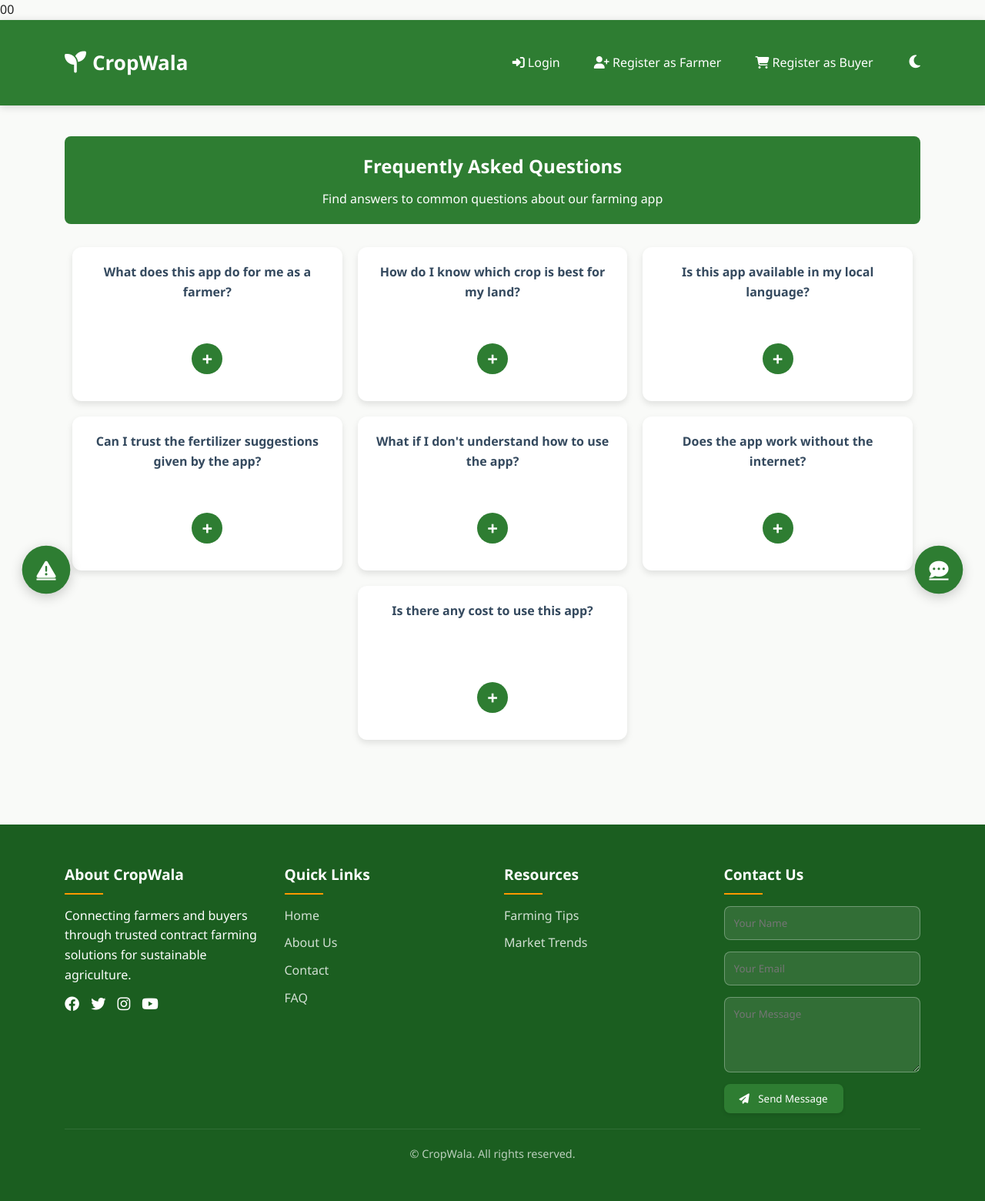
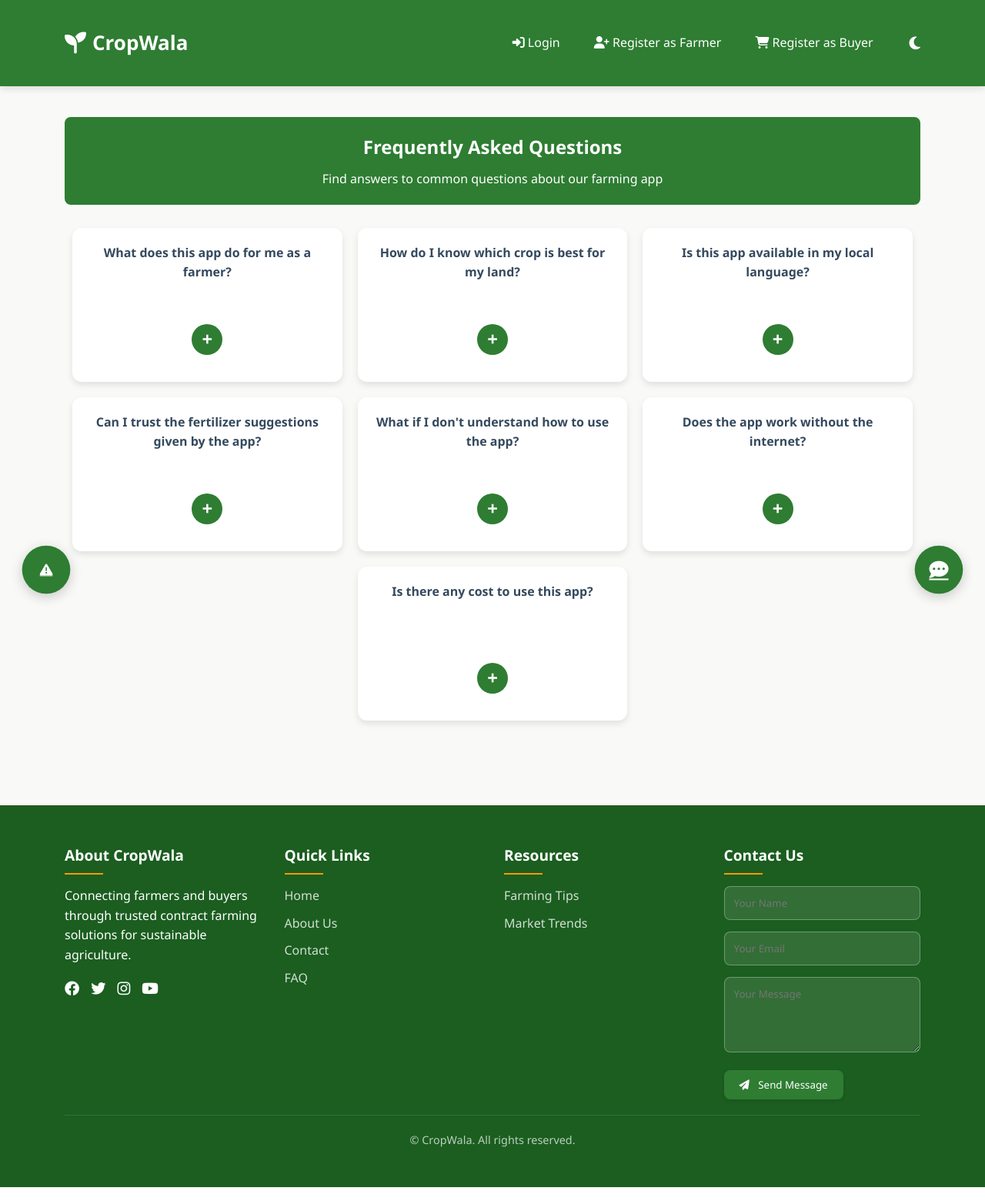
Before and after one commit to YogiramV/cropwala, a Flask app: page /FAQ in a window 1280 px wide. Shown: the whole page at 77% size. Run offline with Flask 3, Linux system fonts and the light colour scheme.

Commit message:
Refactored the code

```diff
--- a/templates/base.html
+++ b/templates/base.html
@@ -1,4 +1,4 @@
-00<!DOCTYPE html>
+<!DOCTYPE html>
 <html lang="en">
 <head>
     <meta charset="UTF-8">
```
